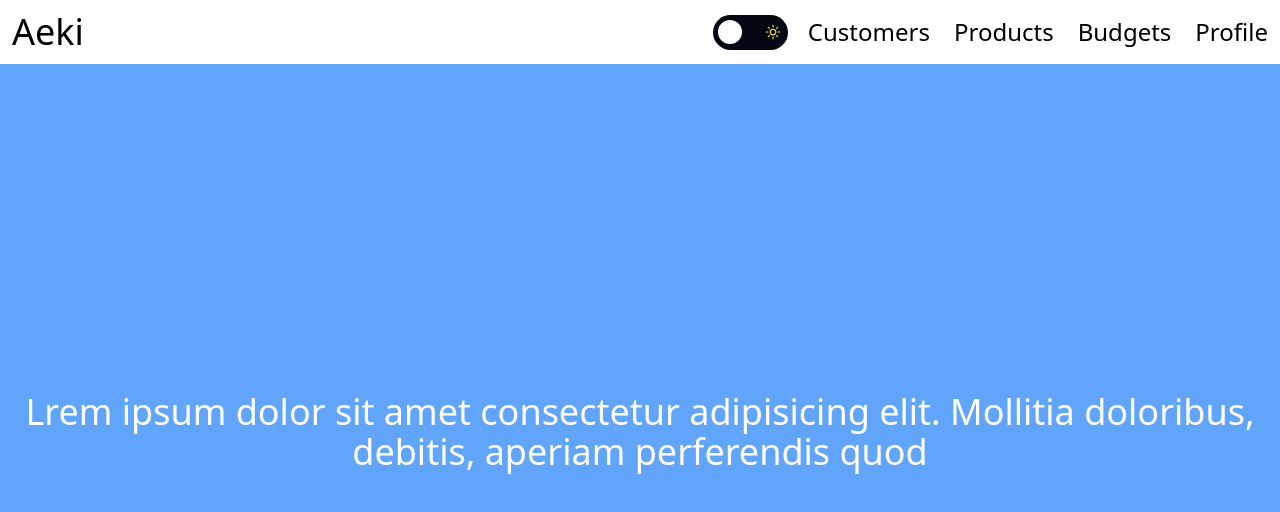
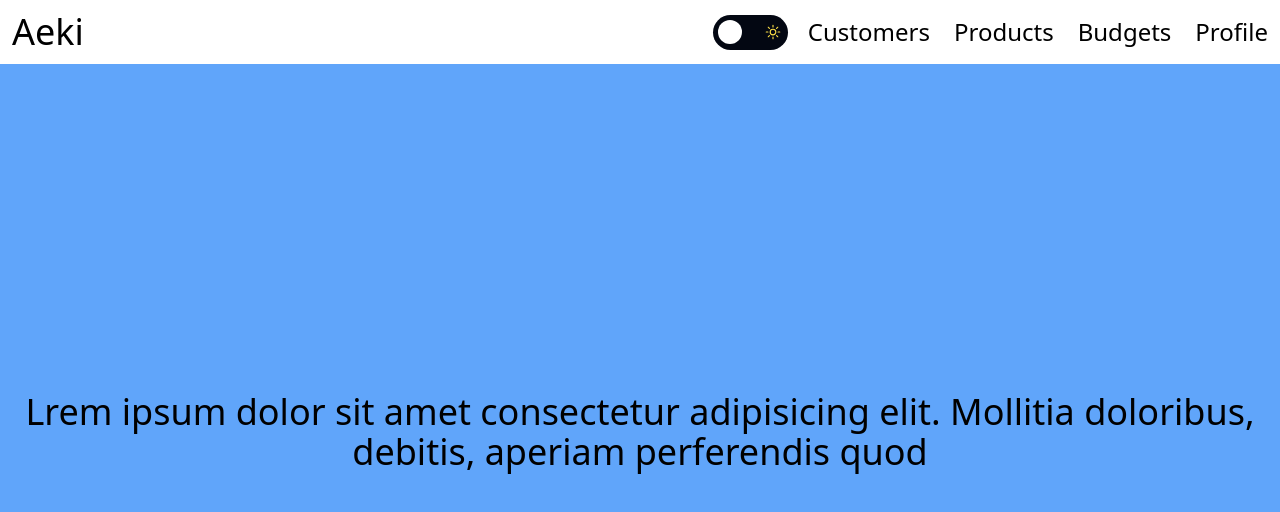
Before and after one commit to FranciscoJavierMartin/aeki, a Next.js app: page / in a window 1280 px wide. Shown: the top 512 px of the page. Built offline with nearby package versions, Linux system fonts and the light colour scheme.

Commit message:
Remove text-white

```diff
--- a/src/app/layout.tsx
+++ b/src/app/layout.tsx
@@ -16,7 +16,7 @@ export default function RootLayout({
 }>) {
   return (
     <html lang='en'>
-      <body>
+      <body className='text-black dark:text-white'>
         <Providers>
           {children}
           <Toaster />
--- a/src/components/Header.tsx
+++ b/src/components/Header.tsx
@@ -23,7 +23,7 @@ const navLinks = [
 
 export default function Header() {
   return (
-    <header className='flex w-full flex-row-reverse items-center justify-between text-black dark:bg-slate-900 dark:text-white md:flex-row'>
+    <header className='flex w-full flex-row-reverse items-center justify-between dark:bg-slate-900 md:flex-row'>
       <SheetTrigger asChild className='md:hidden'>
         <button className='mr-4 bg-transparent'>
           <span className='sr-only'>Open menu</span>
--- a/src/components/TypeEffect.tsx
+++ b/src/components/TypeEffect.tsx
@@ -25,5 +25,5 @@ export default function TypeEffect({
     };
   }, []);
 
-  return <h1 className='text-center text-4xl text-white'>{displayText}</h1>;
+  return <h1 className='text-center text-4xl'>{displayText}</h1>;
 }
--- a/src/components/theme-switch.tsx
+++ b/src/components/theme-switch.tsx
@@ -3,6 +3,7 @@
 export default function ThemeSwitch() {
   return (
     <>
+      {/* FIXME: Checkbox cause problems in mobile devices */}
       <input
         id='theme-checkbox'
         type='checkbox'
```
